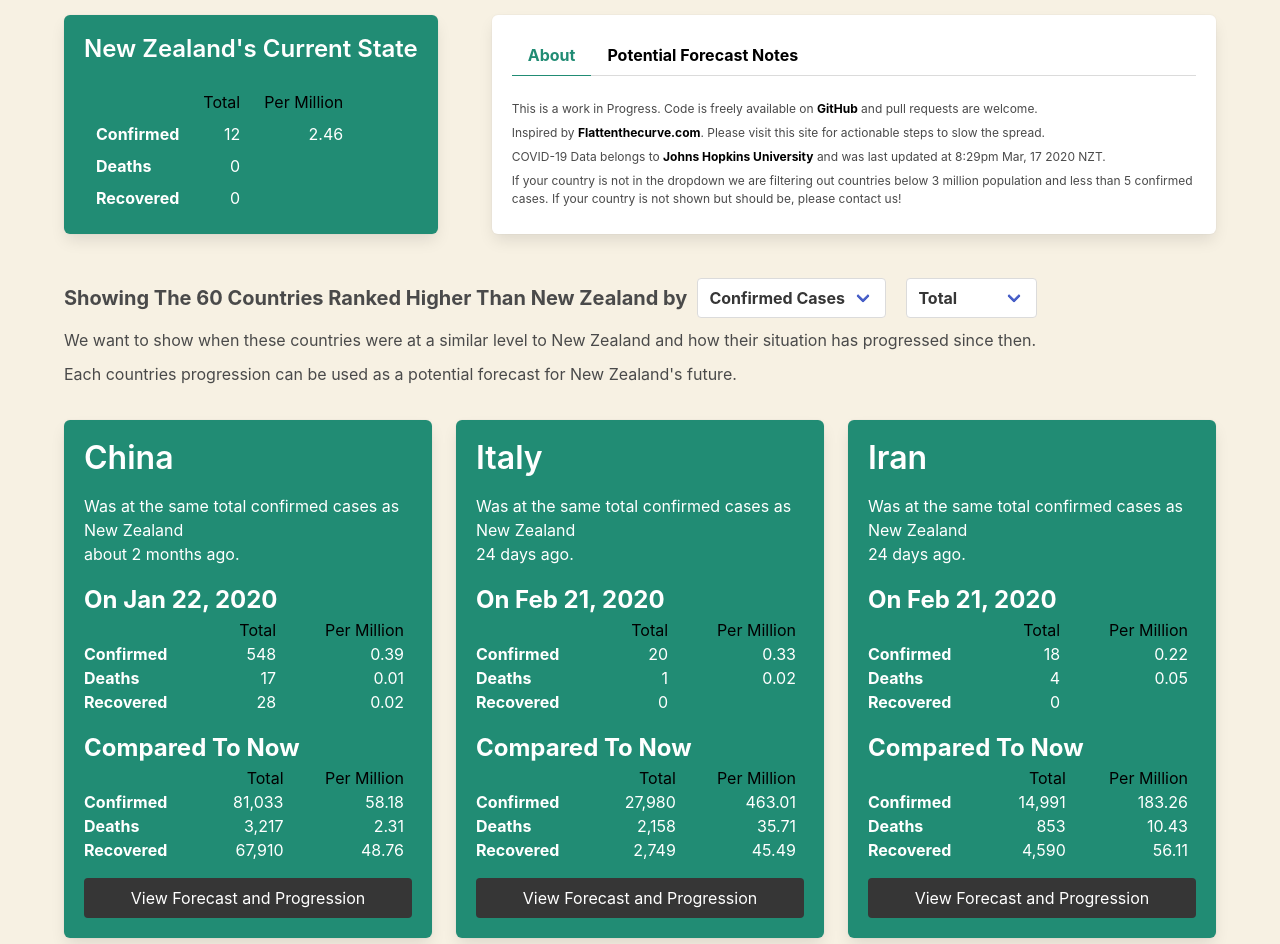
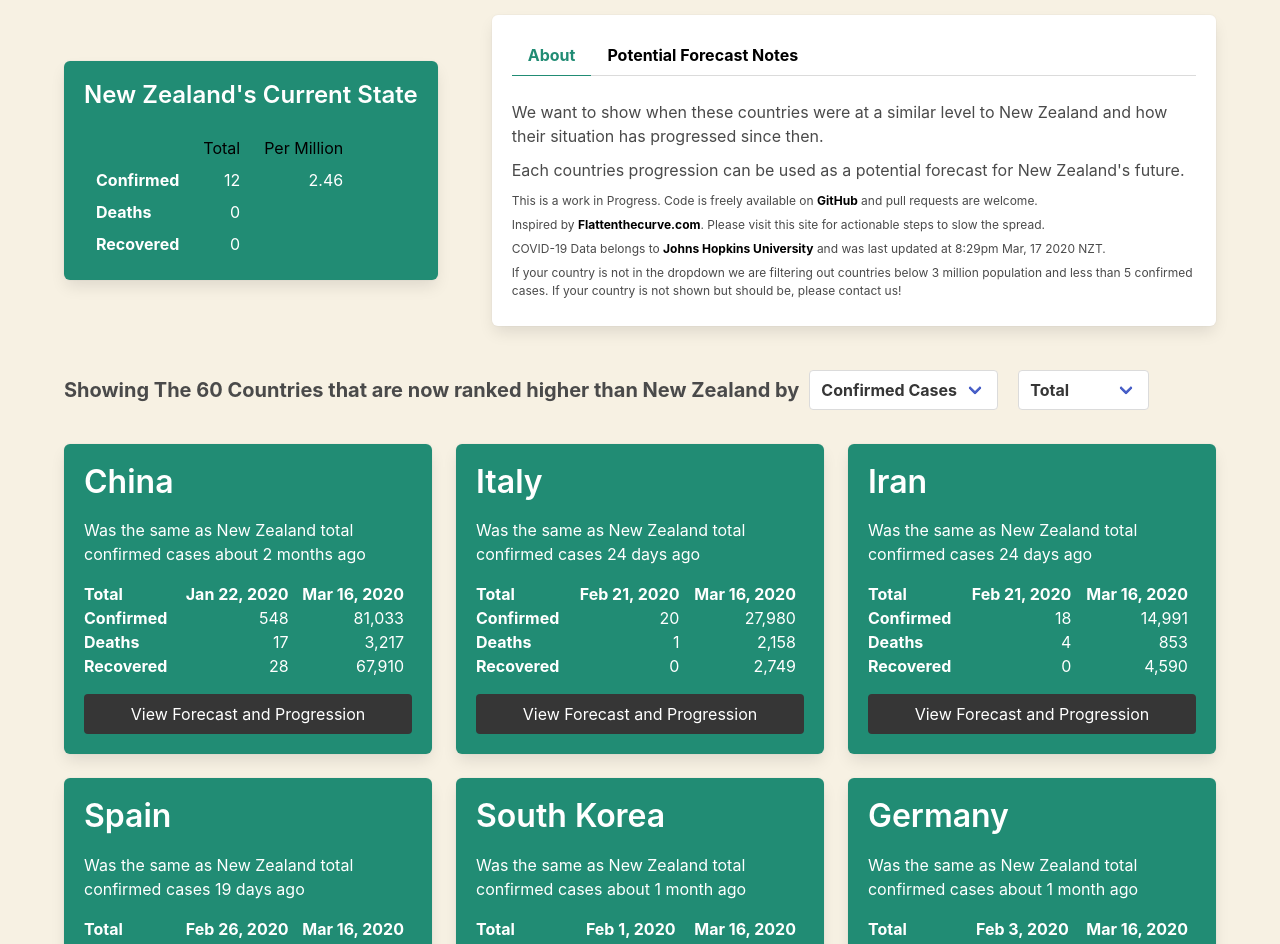
Before and after one commit to carlaiau/flatten-the-curve, a Gatsby site in the folder client/: page / in a window 1280 px wide. Shown: the part 219-1163 px from the top of the page. Built offline with nearby package versions, Linux system fonts and the light colour scheme; Gatsby itself is replaced by a stand-in of ours.

Commit message:
Making Total / Per Million same table, dynamic echo

```diff
--- a/client/src/pages/index.js
+++ b/client/src/pages/index.js
@@ -4,6 +4,8 @@ import SEO from "../components/seo"
 import 'bulma/css/bulma.css'
 import '../styles/custom.css'
 import { format, parse, formatDistance } from "date-fns"
+
+// Need to actually make it dynamically determine the date
 
 export default class IndexPage extends React.Component{
 
@@ -66,6 +68,9 @@ export default class IndexPage extends React.Component{
     })
 
 
+    const the_latest_date = active_country.highest
+
+
 
 
 
@@ -78,7 +83,7 @@ export default class IndexPage extends React.Component{
       c => c.highest[full_field_name] > active_country.highest[full_field_name]
     ).slice(0, limit)
 
-
+    /* the Modal component */
     const Modal = () => {
       if(this.state.modalOpen){
 
@@ -312,6 +317,12 @@ export default class IndexPage extends React.Component{
                       </ul>
                     </div>
                     <div className={this.state.active_tab =='about' ? '' : 'is-hidden'}>
+                      <p className="is-size-6" style={{marginBottom: '10px'}}>
+                        We want to show when these countries were at a similar level to {active_country.country_name} and how their situation has progressed since then.
+                      </p>
+                  <p className="is-size-6" style={{marginBottom: '10px'}}>
+                    Each countries progression can be used as a potential forecast for {active_country.country_name}'s future.
+                  </p>
                       <p className="is-size-7">
                         This is a work in Progress. Code is freely available on <a href="https://github.com/carlaiau/flatten-the-curve"  target="_blank" rel="noopener noreferrer">
                           GitHub</a> and pull requests are welcome.
@@ -350,7 +361,7 @@ export default class IndexPage extends React.Component{
               <div className="column">
                 <div className="title-with-inputs" style={{marginBottom: '10px'}}>
                   <p className="is-size-5">
-                    Showing The {top.length} Countr{top.length === 1? 'y': 'ies'} Ranked Higher Than {active_country.country_name} by
+                    Showing The {top.length} Countr{top.length === 1? 'y': 'ies'} that are now ranked higher than {active_country.country_name} by
                   </p>
                   <div className="field is-grouped is-horizontal">
                     <div className="control">
@@ -373,12 +384,7 @@ export default class IndexPage extends React.Component{
                     </div>
                   </div>
                 </div>
-                <p className="is-size-6" style={{marginBottom: '10px'}}>
-                  We want to show when these countries were at a similar level to {active_country.country_name} and how their situation has progressed since then.
-                </p>
-                <p className="is-size-6" style={{marginBottom: '10px'}}>
-                  Each countries progression can be used as a potential forecast for {active_country.country_name}'s future.
-                </p>
+
               </div>
             </div>
 
@@ -389,72 +395,50 @@ export default class IndexPage extends React.Component{
                     <div className="content" style={{position: 'relative'}}>
                       <h2 className="is-size-3  has-text-white" style={{marginTop: 0}}>{country.country_name}</h2>
                       <p className="is-size-6 has-text-white">
-                        Was at the same {this.state.per === 'total' ? ' total': 'per million'} {this.state.field === 'deaths'? 'deaths': 'confirmed cases'} as
-                        {' '}{active_country.country_name}{' '} <br/>{formatDistance(parse(country.earliest.date, 'MM/dd/yy', new Date()), parse('03/16/20', 'MM/dd/yy', new Date()) ) } ago.
-                      </p>
-                      <p className="is-size-4  has-text-white" style={{marginTop: 0, marginBottom: 0}}>
-                        <strong className="has-text-white">
-                        On {format(parse(country.earliest.date, 'MM/dd/yy', new Date()), 'PP')}
-                        </strong>
+                        Was the same as {active_country.country_name} {this.state.per === 'total' ? ' total': 'per million'} {this.state.field === 'deaths'? 'deaths': 'confirmed cases'}
+                        {' '}{formatDistance(parse(country.earliest.date, 'MM/dd/yy', new Date()), parse('03/16/20', 'MM/dd/yy', new Date()) ) } ago
                       </p>
                       <table className="table is-narrow ">
                       <thead>
                         <tr>
-                          <td></td>
-                          <td>Total</td>
-                          <td>Per Million</td>
+                          <th className={this.state.per != 'total' ? 'is-hidden': ''}>Total</th>
+                          <th className={this.state.per == 'total' ? 'is-hidden': ''}>Per Million</th>
+                          <th style={{textAlign: 'right'}}>
+                            {format(parse(country.earliest.date, 'MM/dd/yy', new Date()), 'PP')}
+                          </th>
+                          <th style={{textAlign: 'right'}}>
+                            { format( parse( country.highest.date, 'MM/dd/yy', new Date() ), 'PP') }
+                          </th>
                         </tr>
                       </thead>
                         <tbody>
                           <tr>
                             <th>Confirmed</th>
-                            <td>{this.tidyFormat(country.earliest.confirmed)}</td>
-                            <td>{country.earliest.confirmed_per_mil ? country.earliest.confirmed_per_mil.toFixed(2): ''}</td>
+                            <td className={this.state.per != 'total' ? 'is-hidden': ''}>{this.tidyFormat(country.earliest.confirmed)}</td>
+                            <td className={this.state.per != 'total' ? 'is-hidden': ''}>{this.tidyFormat(country.highest.confirmed)}</td>
 
+                            <td className={this.state.per == 'total' ? 'is-hidden': ''}>{country.earliest.confirmed_per_mil ? country.earliest.confirmed_per_mil.toFixed(2): ''}</td>
+                            <td className={this.state.per == 'total' ? 'is-hidden': ''}>{country.highest.confirmed_per_mil ? country.highest.confirmed_per_mil.toFixed(2): ''}</td>
                           </tr>
                           <tr>
                             <th>Deaths</th>
-                            <td>{this.tidyFormat(country.earliest.deaths)}</td>
-                            <td>{country.earliest.deaths_per_mil ? country.earliest.deaths_per_mil.toFixed(2): ''}</td>
+                            <td className={this.state.per != 'total' ? 'is-hidden': ''}>{this.tidyFormat(country.earliest.deaths)}</td>
+                            <td className={this.state.per != 'total' ? 'is-hidden': ''}>{this.tidyFormat(country.highest.deaths)}</td>
+
+
+                            <td className={this.state.per == 'total' ? 'is-hidden': ''}>{country.earliest.deaths_per_mil ? country.earliest.deaths_per_mil.toFixed(2): ''}</td>
+                            <td className={this.state.per == 'total' ? 'is-hidden': ''}>{country.highest.deaths_per_mil ? country.highest.deaths_per_mil.toFixed(2): ''}</td>
                           </tr>
                           <tr>
                             <th>Recovered</th>
-                            <td>{this.tidyFormat(country.earliest.recovered)}</td>
-                            <td>{country.earliest.recovered_per_mil ? country.earliest.recovered_per_mil.toFixed(2): ''}</td>
+                            <td className={this.state.per != 'total' ? 'is-hidden': ''}>{this.tidyFormat(country.earliest.recovered)}</td>
+                            <td className={this.state.per != 'total' ? 'is-hidden': ''}>{this.tidyFormat(country.highest.recovered)}</td>
 
+                            <td className={this.state.per == 'total' ? 'is-hidden': ''}>{country.earliest.recovered_per_mil ? country.earliest.recovered_per_mil.toFixed(2): ''}</td>
+                            <td className={this.state.per == 'total' ? 'is-hidden': ''}>{country.highest.recovered_per_mil ? country.highest.recovered_per_mil.toFixed(2): ''}</td>
                           </tr>
                         </tbody>
                       </table>
-
-                      <p className="is-size-4  has-text-white" style={{marginTop: 0, marginBottom: 0}}>
-                        <strong className="has-text-white">Compared To Now</strong>
-                      </p>
-                      <table className="table is-narrow is-borderless">
-                        <thead>
-                          <tr>
-                            <td></td>
-                            <td>Total</td>
-                            <td>Per Million</td>
-                          </tr>
-                        </thead>
-                        <tbody>
-                          <tr>
-                            <th>Confirmed</th>
-                            <td>{this.tidyFormat(country.highest.confirmed)}</td>
-                            <td>{country.highest.confirmed_per_mil ? country.highest.confirmed_per_mil.toFixed(2): ''}</td>
-                          </tr>
-                          <tr>
-                            <th>Deaths</th>
-                            <td>{this.tidyFormat(country.highest.deaths)}</td>
-                            <td>{country.highest.deaths_per_mil ? country.highest.deaths_per_mil.toFixed(2): ''}</td>
-                          </tr>
-                          <tr>
-                            <th>Recovered</th>
-                            <td>{this.tidyFormat(country.highest.recovered)}</td>
-                            <td>{country.highest.recovered_per_mil ? country.highest.recovered_per_mil.toFixed(2): ''}</td>
-                          </tr>
-                        </tbody>
-                        </table>
                       <button className={`button ${country.highest.confirmed_per_mil > active_country.highest.confirmed_per_mil ?
                           'is-dark'  :
                           'has-background-success is-size-7'
```
